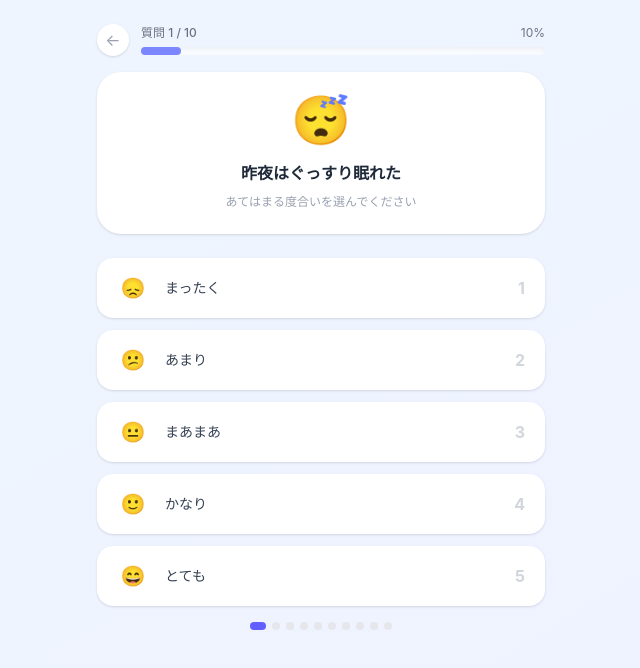
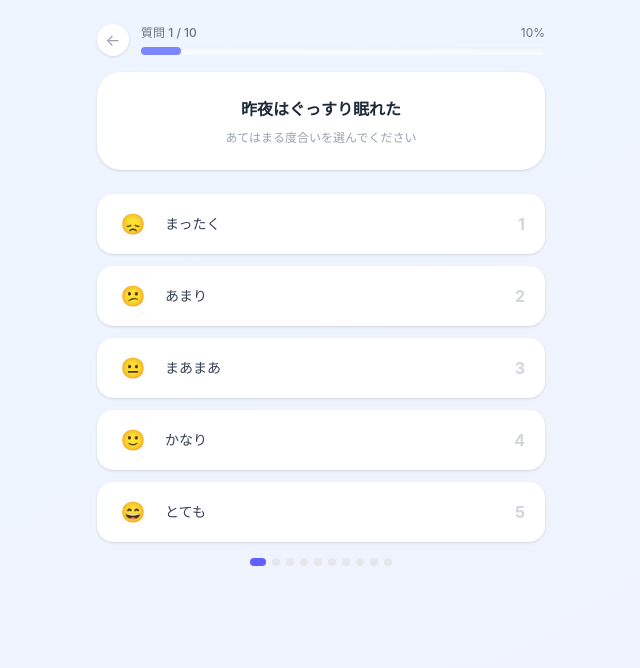
Before and after one commit to heiogawa-create/brain-condition-ai, a Next.js app: page /check in a window 1280 px wide. Shown: the top 668 px of the page, without its empty margins (319-959 px from the left). Built offline with nearby package versions, Linux system fonts and the light colour scheme.

Commit message:
Remove mismatched question icon from check page

```diff
--- a/app/check/page.tsx
+++ b/app/check/page.tsx
@@ -5,7 +5,6 @@ import { useRouter } from 'next/navigation';
 import { QUESTIONS, SCALE_LABELS } from '@/lib/score';
 import { loadUserData, saveUserData } from '@/lib/storage';
 
-const QUESTION_ICONS = ['😴', '🌅', '🎯', '📝', '😤', '💆', '📱', '🏃', '🍽️', '🔋'];
 const FACE_MAP: Record<number, string> = { 1: '😞', 2: '😕', 3: '😐', 4: '🙂', 5: '😄' };
 const BG_COLORS = [
   'from-blue-50 to-indigo-50',
@@ -96,7 +95,6 @@ export default function CheckPage() {
           }`}
         >
           <div className="bg-white rounded-3xl shadow-sm p-6 mb-6 text-center">
-            <div className="text-5xl mb-4">{QUESTION_ICONS[current]}</div>
             <p className="text-base font-bold text-gray-800 leading-relaxed">
               {QUESTIONS[current]}
             </p>
```
